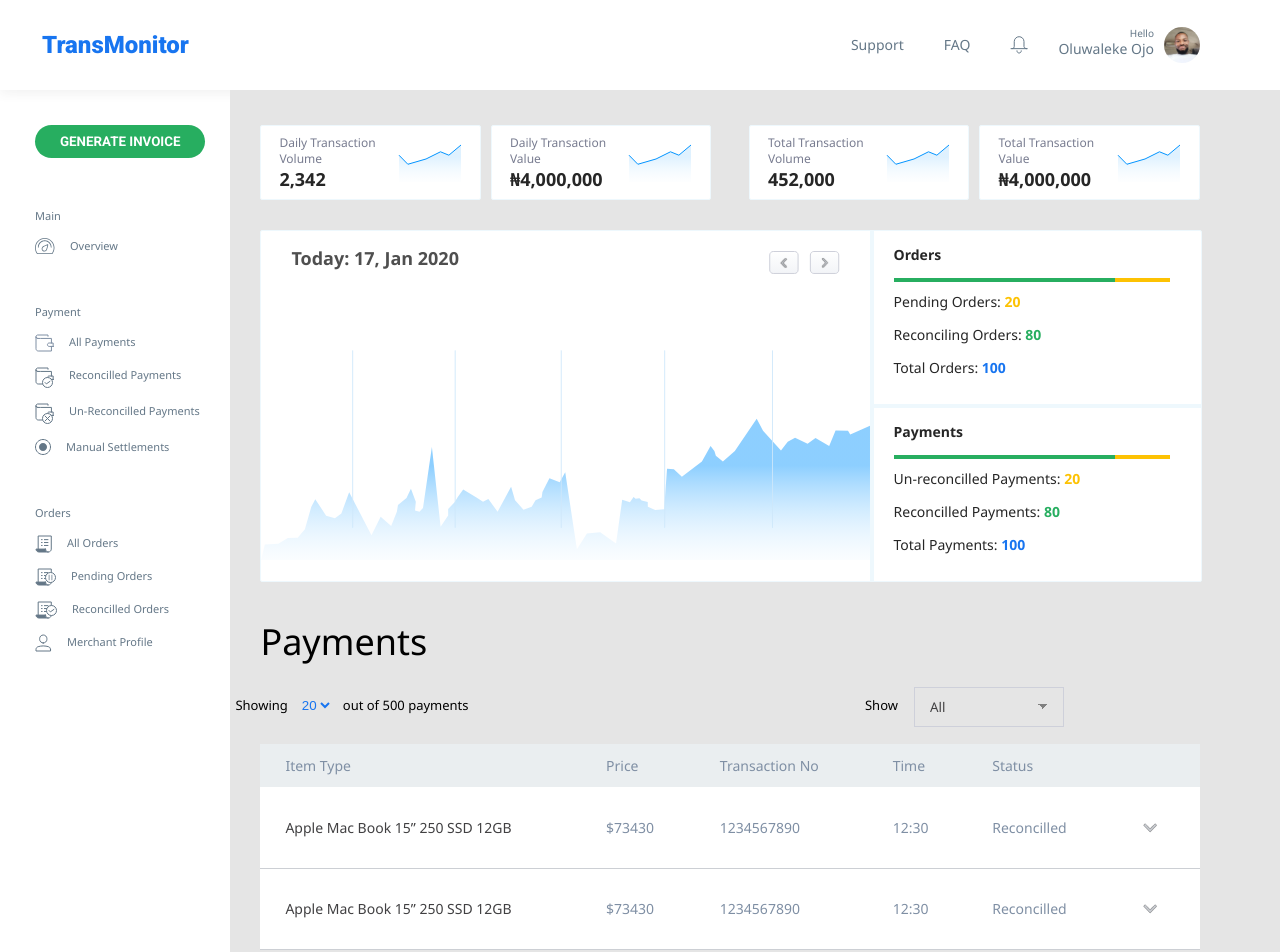
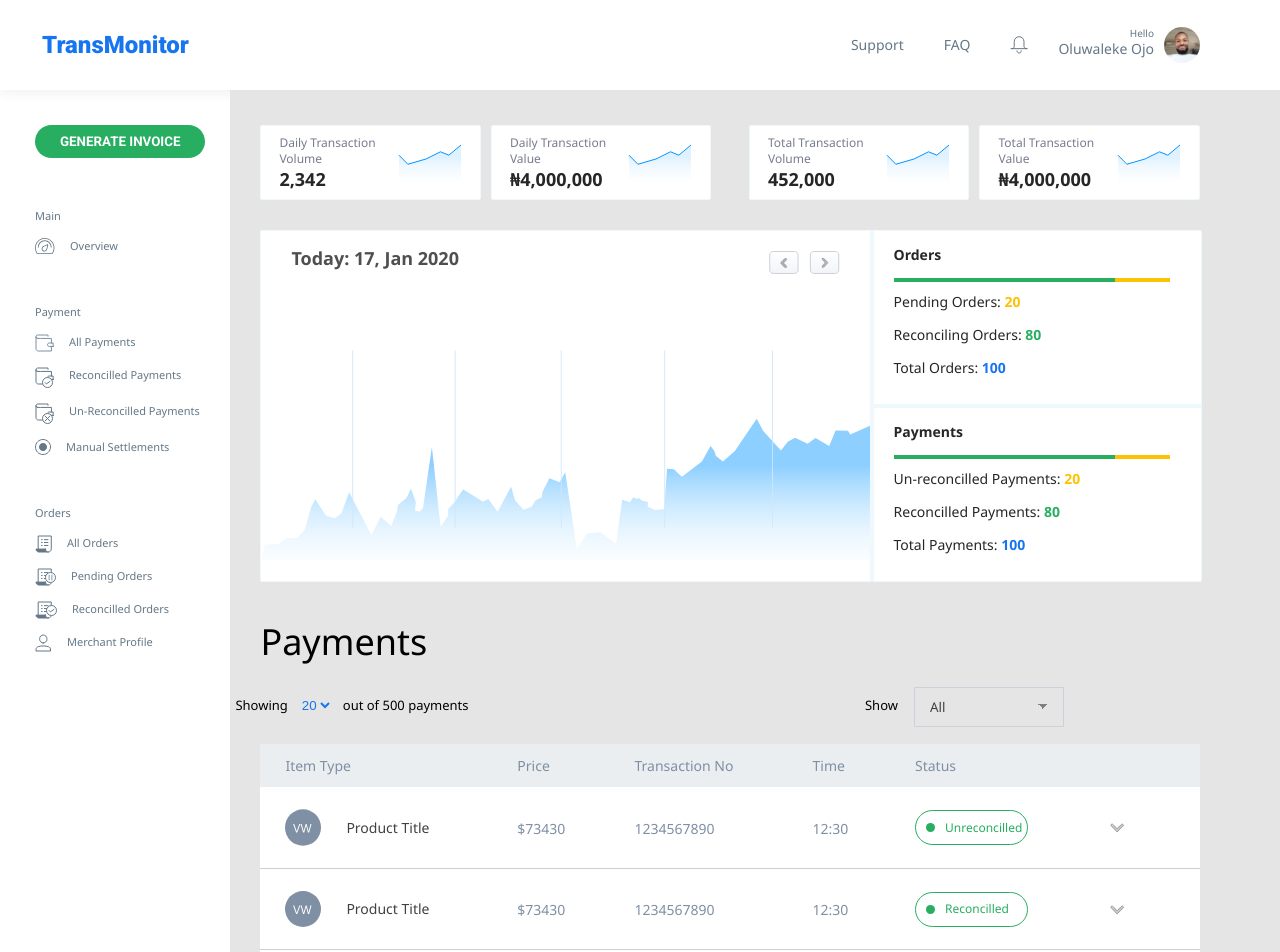
Before and after one commit to wptechprodigy/transmonitor, a React (Create React App) app: page / in a window 1280 px wide. Shown: the top 952 px of the page. Built offline with nearby package versions, Linux system fonts and the light colour scheme.

Commit message:
refactor transaction table
Made transaction table to dynamically populate data from a mock file

```diff
--- a/src/components/TransactionTable.js
+++ b/src/components/TransactionTable.js
@@ -5,6 +5,11 @@ import TableHeadings from './TableHeadings';
 import ProductTitle from './ProductTitle';
 import ProductProperty from './ProductProperty';
 import ArrowDown from './ArrowDown';
+
+import productsTransactions from '../data/productsTransactions';
+import ProductBadge from './ProductBadge';
+import productThumbnail from '../assets/product-thumbnail.svg';
+import Icon from './Icon';
 
 const tableHeads = [
   'Item Type',
@@ -22,22 +27,20 @@ function TransactionTable() {
         <tr>
           {tableHeads.map(tableHead => <TableHeadings label={tableHead} />)}
         </tr>
-        <tr>
-          <td><ProductTitle title='Apple Mac Book 15” 250 SSD 12GB' /></td>
-          <td><ProductProperty value='$73430' /></td>
-          <td><ProductProperty value='1234567890' /></td>
-          <td><ProductProperty value='12:30' /></td>
-          <td><ProductProperty value='Reconcilled' /></td>
-          <td><ArrowDown /></td>
-        </tr>
-        <tr>
-          <td><ProductTitle title='Apple Mac Book 15” 250 SSD 12GB' /></td>
-          <td><ProductProperty value='$73430' /></td>
-          <td><ProductProperty value='1234567890' /></td>
-          <td><ProductProperty value='12:30' /></td>
-          <td><ProductProperty value='Reconcilled' /></td>
-          <td><ArrowDown /></td>
-        </tr>
+        {productsTransactions.map((eachTransaction) => {
+          const { productName, price, transactionNo, time, status } = eachTransaction;
+
+          return (
+            <tr>
+              <td><Icon name={productThumbnail} /><ProductTitle title={productName} /></td>
+              <td><ProductProperty value={price} /></td>
+              <td><ProductProperty value={transactionNo} /></td>
+              <td><ProductProperty value={time} /></td>
+              <td><ProductBadge color='#27AE60' value={status} /></td>
+              <td><ArrowDown /></td>
+            </tr>
+          )
+        })}
       </Table>
     </Section>
   )
@@ -65,6 +68,19 @@ const Table = styled.table`
     background: #fff;
     border-bottom: 0.0625rem solid #CCCFD4;
   }
+
+  & td:first-child {
+    display: flex;
+    border-bottom: 0.0625rem solid #CCCFD4;
+  }
+
+  & h4 {
+    display: inline;
+  }
+
+  & img {
+    margin-right: 25px;
+  }
 `;
 
 export default TransactionTable;
```
